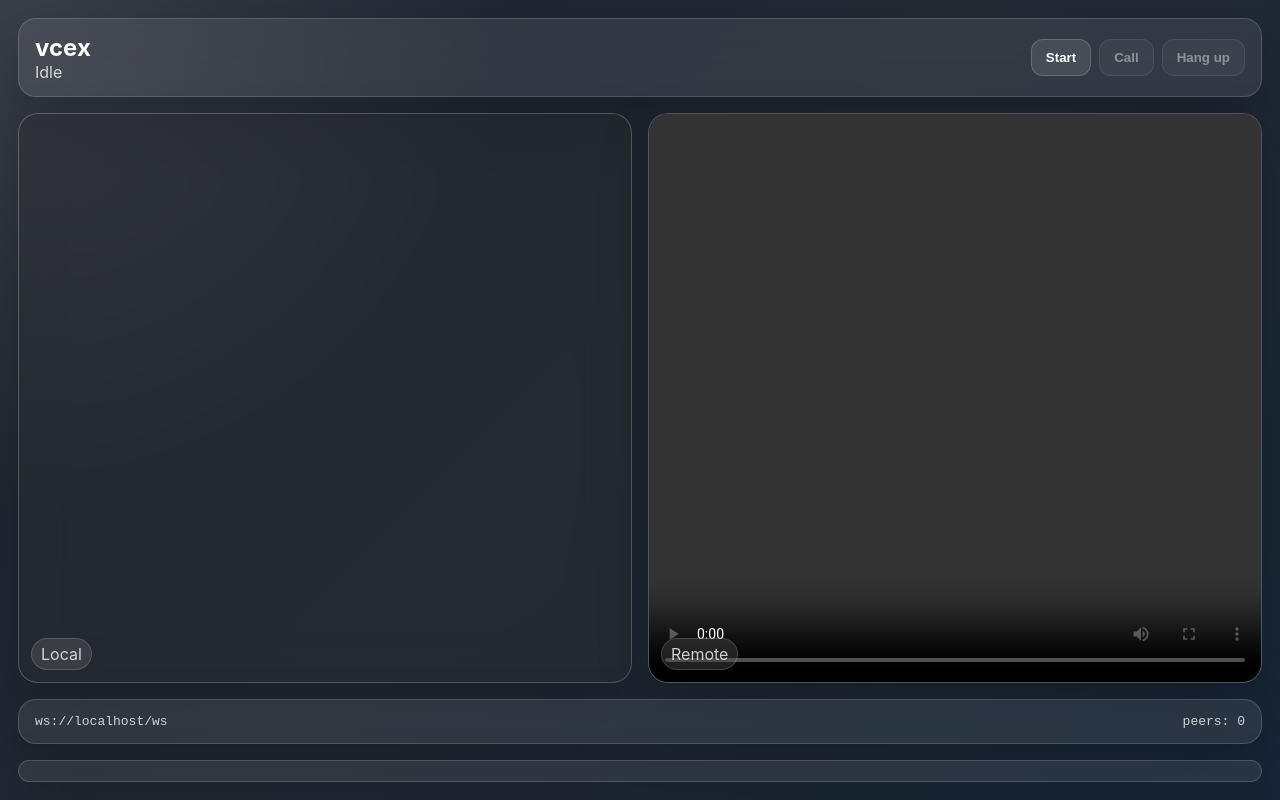
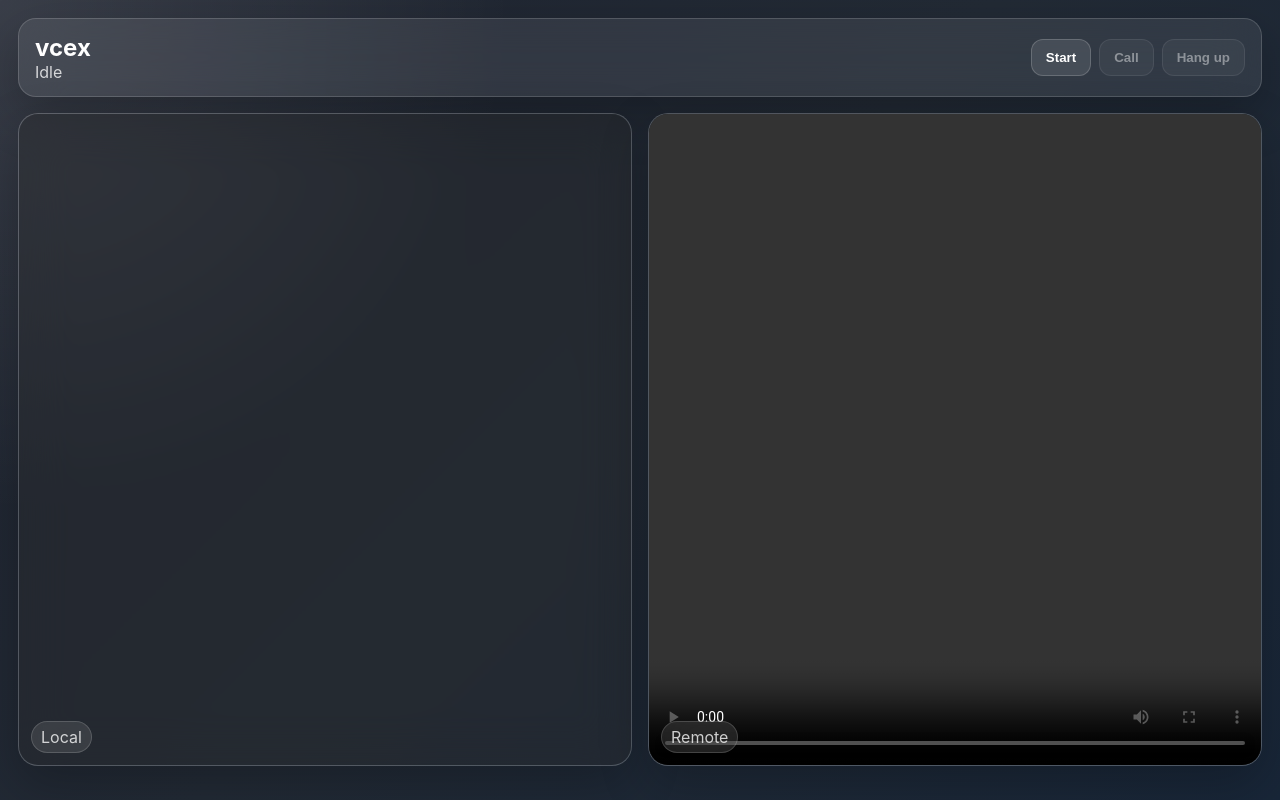
Before and after one commit to mugiwaraluffy56/vcex, a website: page public/index.html in a window 1280 px wide. Drawn offline with Linux system fonts and the light colour scheme.

Commit message:
Hide call diagnostics by default

```diff
--- a/public/index.html
+++ b/public/index.html
@@ -31,12 +31,12 @@
         </article>
       </section>
 
-      <footer class="meta">
+      <footer class="meta" hidden>
         <code id="wsUrl"></code>
         <code id="peerCount">peers: 0</code>
       </footer>
 
-      <pre id="log" class="log"></pre>
+      <pre id="log" class="log" hidden></pre>
 
       <div id="incomingModal" class="modal" hidden>
         <section class="dialog">
--- a/public/style.css
+++ b/public/style.css
@@ -171,6 +171,10 @@ span {
   display: none;
 }
 
+[hidden] {
+  display: none !important;
+}
+
 @media (max-width: 860px) {
   .videos {
     grid-template-columns: 1fr;
```
